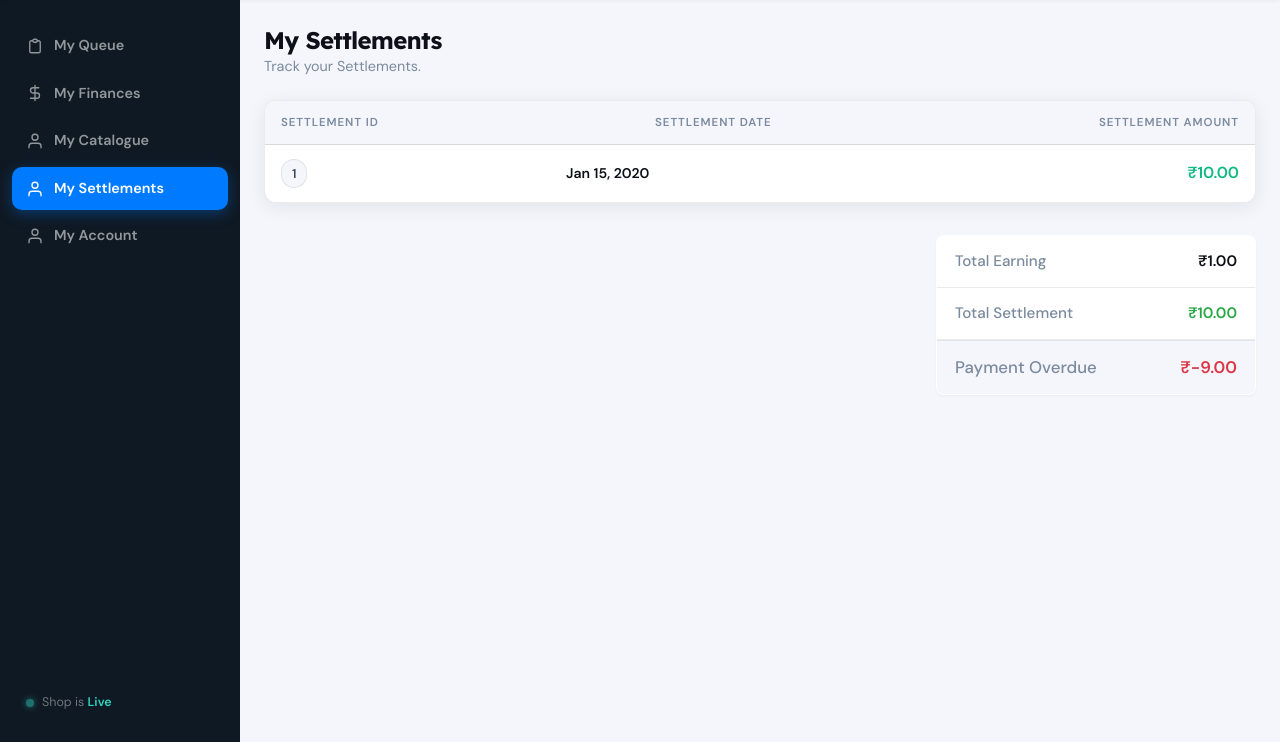
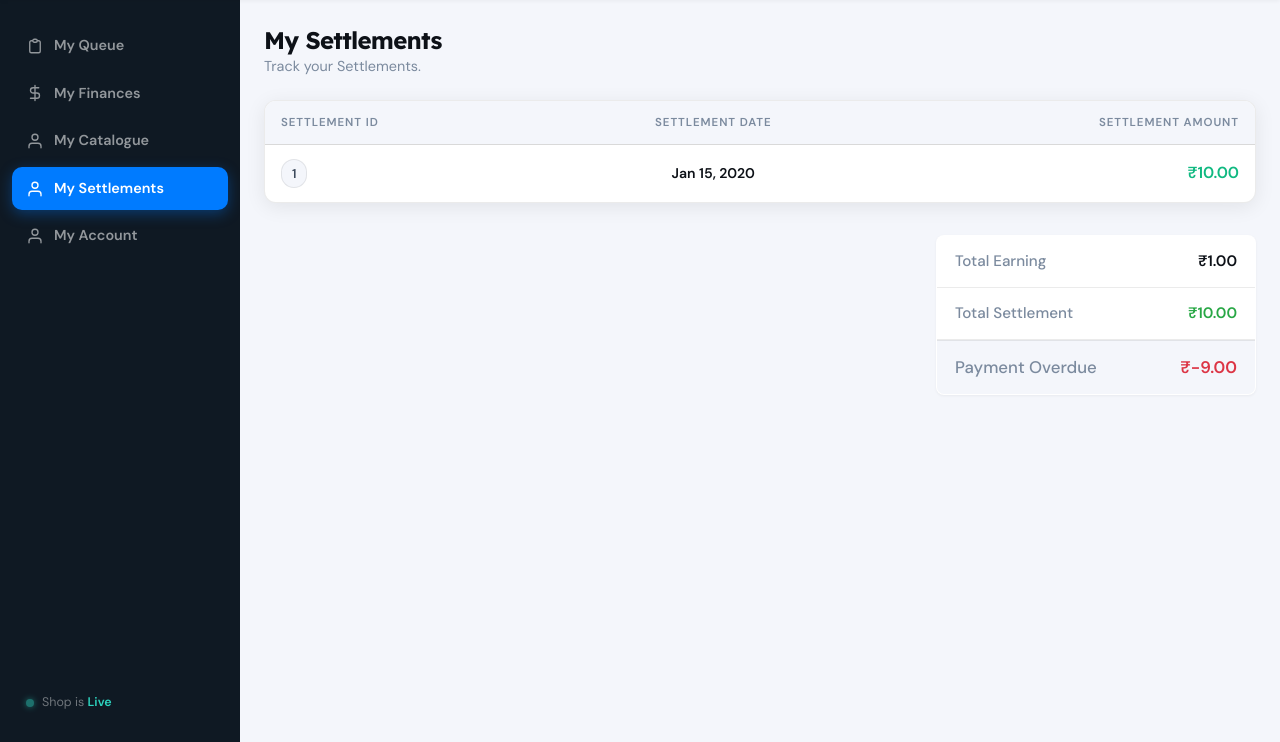
Before and after one commit to adityatakle/MyPrints, a Django app: page /my_shop/settlements in a window 1280 px wide. Shown: the part 58-800 px from the top of the page. Run offline with Django 5.2, Linux system fonts and the light colour scheme; a user stored in the database is signed in; tables that the repository leaves empty hold one stand-in row (values such as "Sample post"); some libraries are stand-ins or nearby versions.

Commit message:
minor ui fix in shop_settlements.html

```diff
--- a/printoapp/templates/printoapp/shop_settlements.html
+++ b/printoapp/templates/printoapp/shop_settlements.html
@@ -29,7 +29,7 @@
             {% for row in settlements %}
             <tr class="sd-row">
                 <td><span class="sd-pages-chip">{{ row.sett_id }}</span></td>
-                <td><strong>{{ row.sett_time|date:"M d, Y" }}</strong></td>
+                <td style="text-align: center;"><strong>{{ row.sett_time|date:"M d, Y" }}</strong></td>
                 <td style="text-align: right; color: var(--green); font-weight: 700; font-size: 1rem;">
                     ₹{{ row.sett_amount|floatformat:2 }}
                 </td>
```
